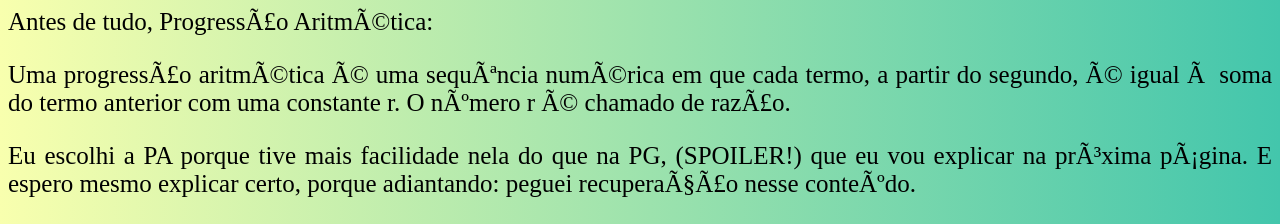
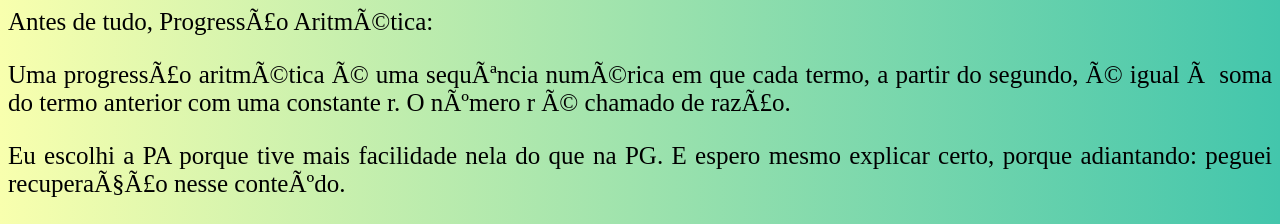
Before and after one commit to Apollo-bot-cell/portfolio, a plain HTML site: page PA.html in a window 1280 px wide. Shown: the part 154-378 px from the top of the page. Drawn offline with Linux system fonts and the light colour scheme; a web font is replaced by a local one.

Commit message:
Update PA.html

```diff
--- a/PA.html
+++ b/PA.html
@@ -18,7 +18,7 @@
     <h2> Fórmula geral da PA</h2>
     <p>Antes de tudo, Progressão Aritmética:</p>
     <p> Uma progressão aritmética é uma sequência numérica em que cada termo, a partir do segundo, é igual à soma do termo anterior com uma constante r. O número r é chamado de razão.</p>
-    <p> Eu escolhi a PA porque tive mais facilidade nela do que na PG, (SPOILER!) que eu vou explicar na próxima página. E espero mesmo explicar certo, porque adiantando: peguei recuperação nesse conteúdo.</p>
+    <p> Eu escolhi a PA porque tive mais facilidade nela do que na PG. E espero mesmo explicar certo, porque adiantando: peguei recuperação nesse conteúdo.</p>
     <h2> Agora sim, fórmula geral: </h2>
     <p>A fórmula geral da PA é "a = a1 + (n - 1)r". a1 é o primeiro termo; an é o termo geral; n é o número de termos ou a posição do termo e r é a razão. Com ela, pode se chegar a qualquer um desses conceitos: caso você tenha os outros, é fácil chegar em qualquer outro que lhe falta. Basta substituir na fórmula os que você tem e achar o que não tem, transformando numa equação.</p>
 
```
